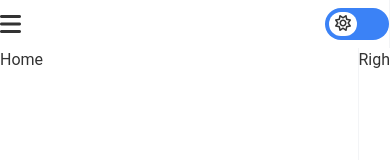
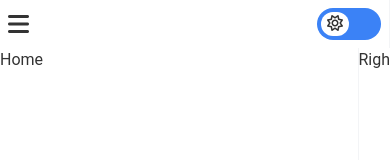
Before and after one commit to NicholasBuiatti/NBflix, a React (Vite) app: page / in a window 390 px wide. Shown: the top 160 px of the page. Built offline with nearby package versions, Linux system fonts and the light colour scheme.

Commit message:
padding navbar fix

```diff
--- a/src/components/Navbar.jsx
+++ b/src/components/Navbar.jsx
@@ -24,7 +24,7 @@ const Navbar = () => {
 
 
     return (
-        <nav className='flex md:flex-col w-screen h-12 md:w-60 md:h-full border-r border-r-gray-100 dark:border-r-gray-950'>
+        <nav className='flex md:flex-col w-screen h-12 md:w-60 md:h-full px-2 md:p-0 border-r border-r-gray-100 dark:border-r-gray-950'>
             <figure className='hidden md:block min-w-24 p-3'>
                 <img src={title} alt="" />
                 <hr />
```
